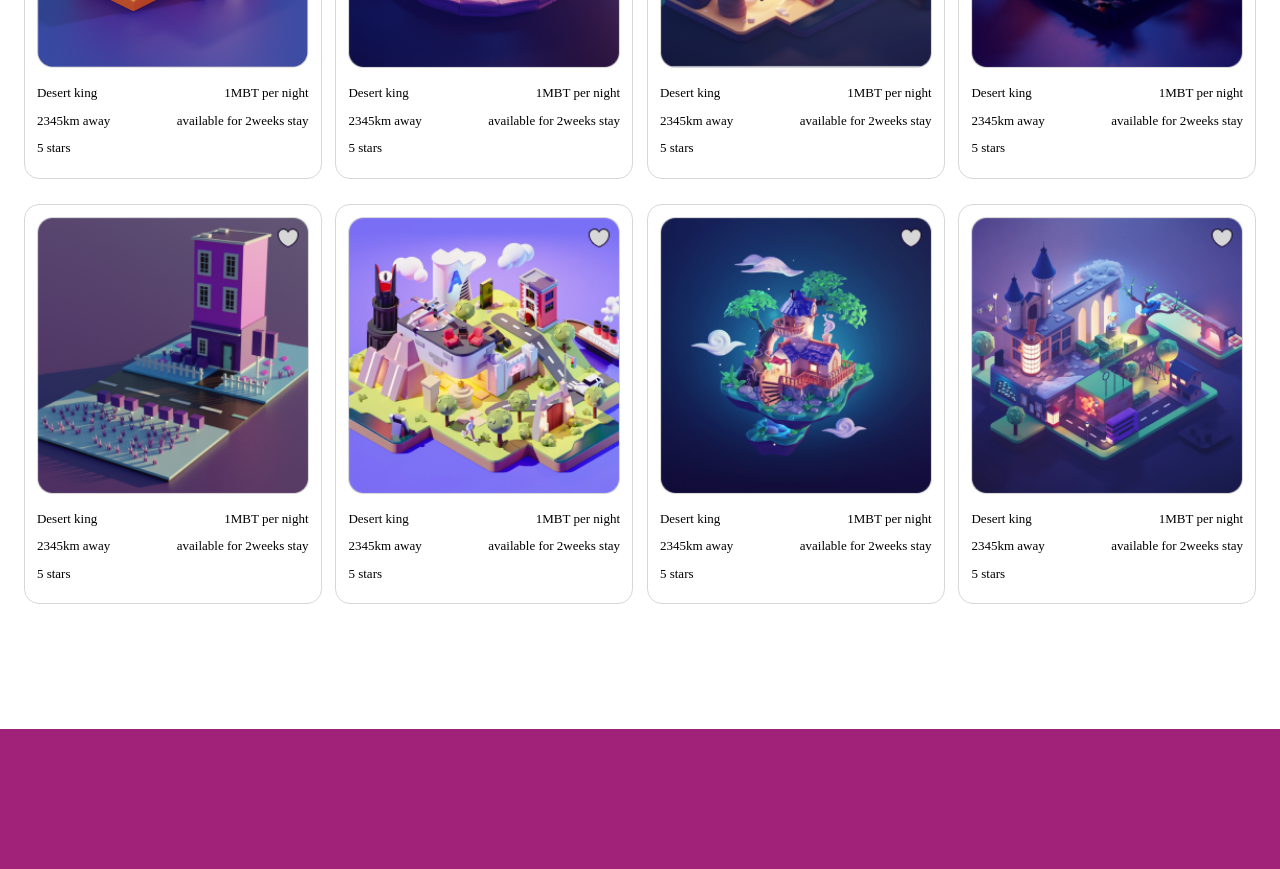
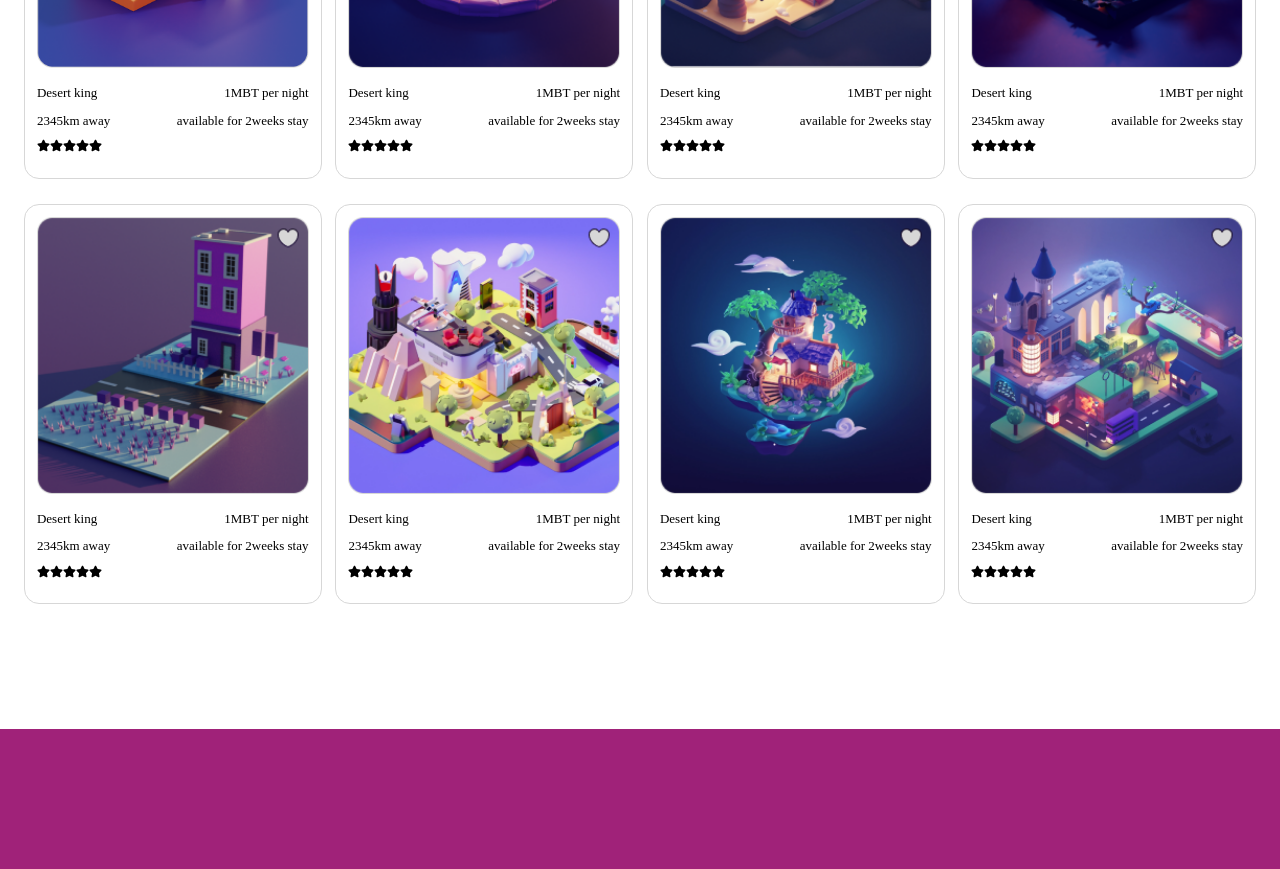
Before and after one commit to Daniel-Ezekiel/HNG-I9, a React (Create React App) app in the folder metabnb/: page / in a window 1280 px wide. Shown: the part 1380-2249 px from the top of the page. Built offline with nearby package versions, Linux system fonts and the light colour scheme; a web font is replaced by a local one.

Commit message:
feat: added rating to each card

```diff
--- a/metabnb/src/components/AllHomes.js
+++ b/metabnb/src/components/AllHomes.js
@@ -1,6 +1,9 @@
-import Home from "./Home"
+import Home from "./Home";
+import { FaStar } from 'react-icons/fa';
 
 const AllHomes = () => {
+    const rating = <><FaStar/><FaStar/><FaStar/><FaStar/><FaStar/></>
+
   return (
     <div className="all-homes">
         <div className="homes-container">
@@ -9,7 +12,7 @@ const AllHomes = () => {
                       homePrice="1MBT"
                       homeDistance="2345km"
                       homeAvailability="available for 2weeks stay"
-                      homeRating='5 stars'
+                      homeRating={rating}
                 />
             </div>
 
@@ -19,7 +22,7 @@ const AllHomes = () => {
                       homePrice="1MBT"
                       homeDistance="2345km"
                       homeAvailability="available for 2weeks stay"
-                      homeRating='5 stars'
+                      homeRating={rating}
                 />
             </div>
 
@@ -29,7 +32,7 @@ const AllHomes = () => {
                       homePrice="1MBT"
                       homeDistance="2345km"
                       homeAvailability="available for 2weeks stay"
-                      homeRating='5 stars'
+                      homeRating={rating}
                 />
             </div>
 
@@ -39,7 +42,7 @@ const AllHomes = () => {
                       homePrice="1MBT"
                       homeDistance="2345km"
                       homeAvailability="available for 2weeks stay"
-                      homeRating='5 stars'
+                      homeRating={rating}
                 />
             </div>
 
@@ -49,7 +52,7 @@ const AllHomes = () => {
                       homePrice="1MBT"
                       homeDistance="2345km"
                       homeAvailability="available for 2weeks stay"
-                      homeRating='5 stars'
+                      homeRating={rating}
                 />
             </div>
 
@@ -59,7 +62,7 @@ const AllHomes = () => {
                       homePrice="1MBT"
                       homeDistance="2345km"
                       homeAvailability="available for 2weeks stay"
-                      homeRating='5 stars'
+                      homeRating={rating}
                 />
             </div>
 
@@ -69,7 +72,7 @@ const AllHomes = () => {
                       homePrice="1MBT"
                       homeDistance="2345km"
                       homeAvailability="available for 2weeks stay"
-                      homeRating='5 stars'
+                      homeRating={rating}
                 />
             </div>
 
@@ -79,7 +82,7 @@ const AllHomes = () => {
                       homePrice="1MBT"
                       homeDistance="2345km"
                       homeAvailability="available for 2weeks stay"
-                      homeRating='5 stars'
+                      homeRating={rating}
                 />
             </div>
     </div>
```
